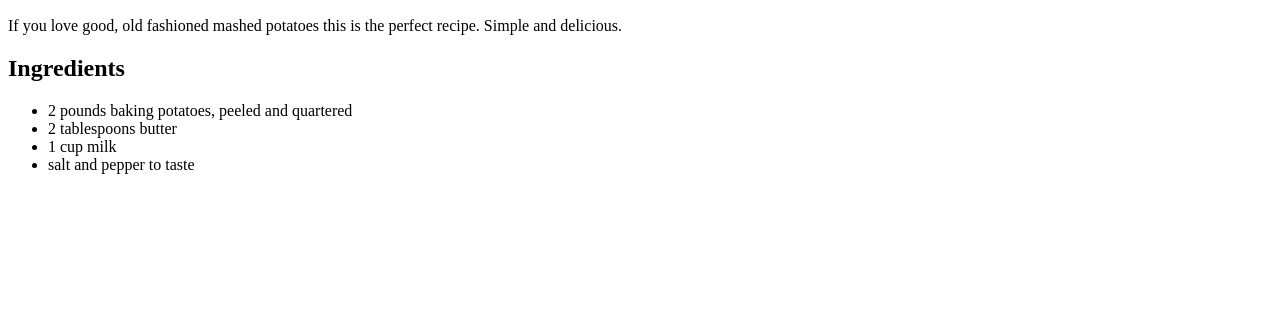
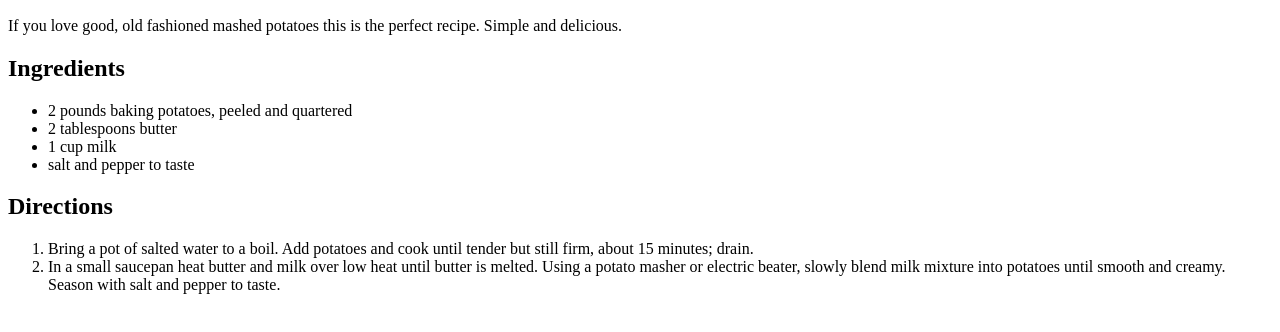
Before and after one commit to iTreykwondo/odin-recipes, a plain HTML site: page pages/mashed-potatoes.html in a window 1280 px wide. Shown: the part 434-766 px from the top of the page. Drawn offline with Linux system fonts and the light colour scheme.

Commit message:
Add directions text

```diff
--- a/pages/mashed-potatoes.html
+++ b/pages/mashed-potatoes.html
@@ -26,5 +26,19 @@
       <li>1 cup milk</li>
       <li>salt and pepper to taste</li>
     </ul>
+
+    <h2>Directions</h2>
+    <ol>
+      <li>
+        Bring a pot of salted water to a boil. Add potatoes and cook until
+        tender but still firm, about 15 minutes; drain.
+      </li>
+      <li>
+        In a small saucepan heat butter and milk over low heat until butter is
+        melted. Using a potato masher or electric beater, slowly blend milk
+        mixture into potatoes until smooth and creamy. Season with salt and
+        pepper to taste.
+      </li>
+    </ol>
   </body>
 </html>
```
